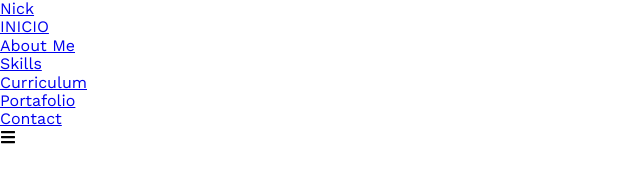
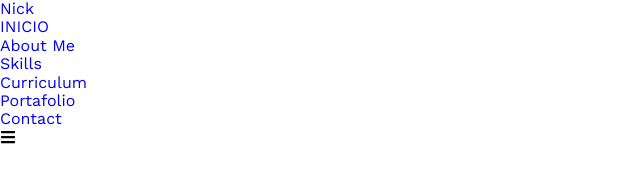
Before and after one commit to byKriz/cristian-portafolio, a React (Vite) app: page / in a window 1280 px wide. Shown: the top 178 px of the page, without its empty margins (0-640 px from the left). Built offline with nearby package versions, Linux system fonts and the light colour scheme.

Commit message:
agregando la fuente Righteous

```diff
--- a/src/sass/_globals.scss
+++ b/src/sass/_globals.scss
@@ -1,4 +1,5 @@
 @import url('https://fonts.googleapis.com/css2?family=Work+Sans:wght@100;200;300;400;500;600;700;800;900&display=swap');
+@import url('https://fonts.googleapis.com/css2?family=Righteous&display=swap');
 
 
 * {
@@ -6,6 +7,7 @@
     font-family: 'Work Sans', sans-serif;
     margin: 0;
     padding: 0;
+    text-decoration: none;
 }
 
 html {
```
